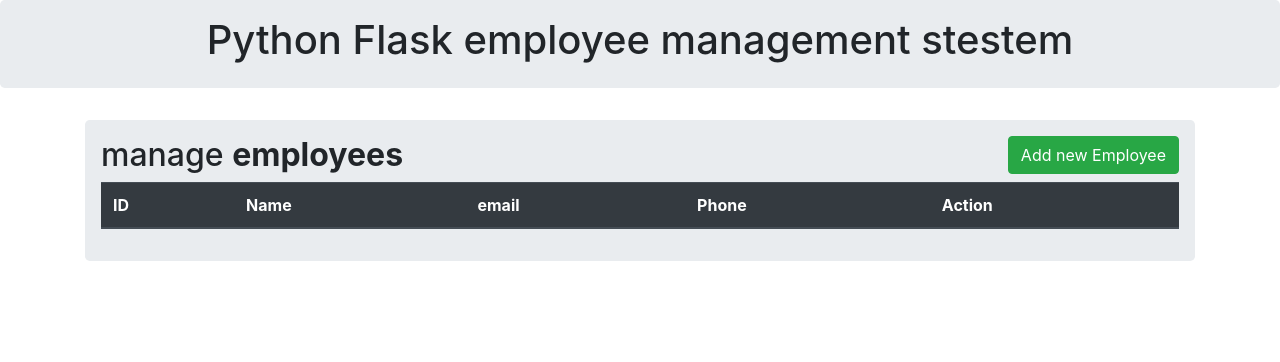
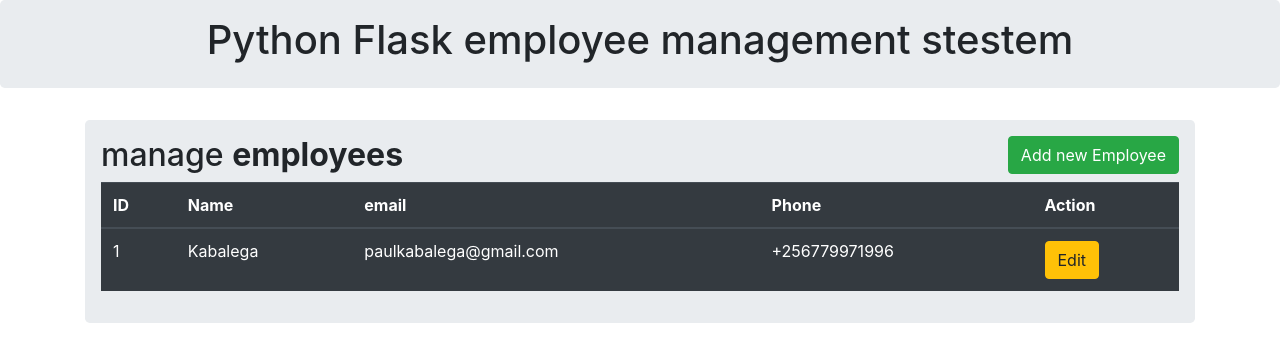
Before and after one commit to bradiepoa/empmanagemntsys, a Flask app: page / in a window 1280 px wide. Shown: the top 362 px of the page. Run offline with Flask 3, Linux system fonts and the light colour scheme; lists and menus that the app fills with data are empty; some libraries are stand-ins or nearby versions.

Commit message:
added edit button

```diff
--- a/templates/index.html
+++ b/templates/index.html
@@ -26,6 +26,15 @@
                             <th>Action</th>
                         </tr>
                     </thead>
+                    <tbody>
+                        <tr>
+                            <td>1</td>
+                            <td>Kabalega</td>
+                            <td>paulkabalega@gmail.com</td>
+                            <td>+256779971996</td>
+                            <td><a href="" class="btn btn-warning btn-xs" data-toggle="modal" data-target="#modaledit">Edit</a></td>
+                        </tr>
+                    </tbody>
                 </table>
 
             </div>
```
